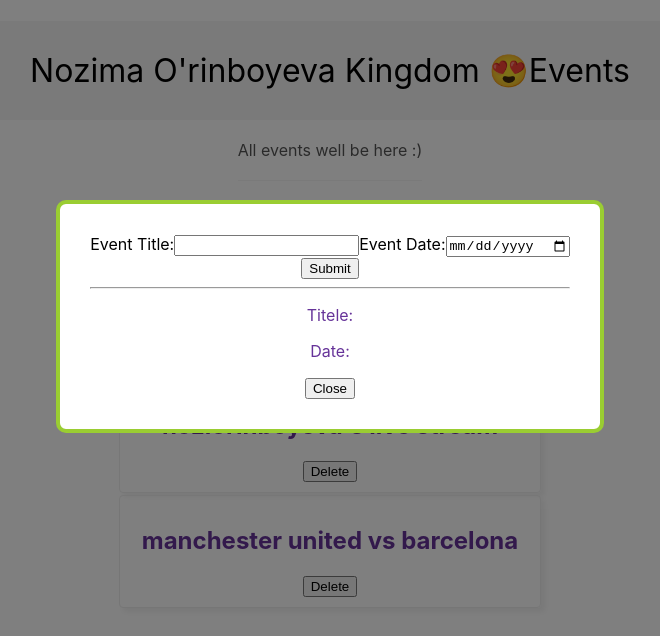
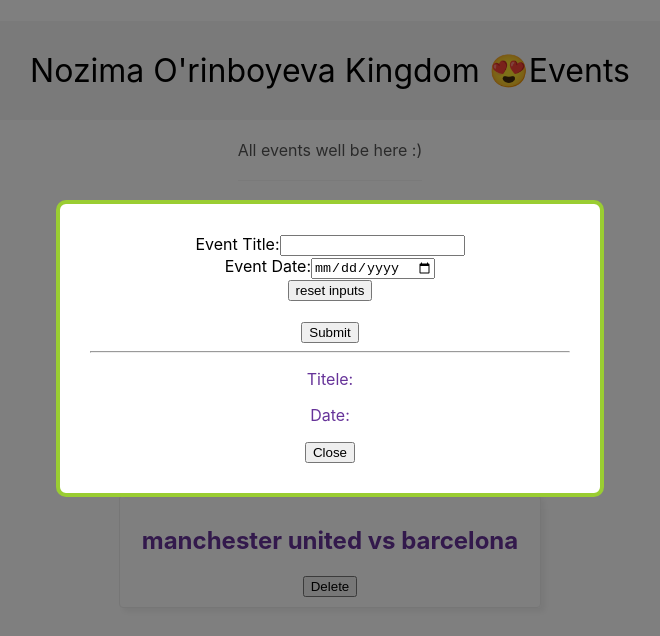
Before and after one commit to NozimaOrinboyeva/react-app, a React (Create React App) app: page / in a window 1280 px wide. Both pictures are taken after a click on the button "New Event". Shown: the top 636 px of the page, without its empty margins (310-970 px from the left). Built offline with nearby package versions, Linux system fonts and the light colour scheme; the HTML template or start-up script is replaced by a standard one.

Commit message:
reset input delet edit

```diff
--- a/src/components/NewEventForm.js
+++ b/src/components/NewEventForm.js
@@ -4,16 +4,26 @@ import { useState } from 'react'
 function NewEventForm() {
     const[title,setTitle] = useState('')
     const [date,setDate] = useState('')
+
+    const resetInputs = () => {
+        setTitle('')
+        setDate('')
+    }
     return (
         <form className="new-event-form">
             <label>
                 <span>Event Title:</span>
-                <input type="text" onChange={(e) => setTitle(e.target.value)}/>
+                <input type="text" onChange={(e) => setTitle(e.target.value)} value={title}/>
             </label>
+            <br />
             <label>
                 <span>Event Date:</span>
-                <input type="date" onChange={(e) => setDate(e.target.value)}/>
+                <input type="date" onChange={(e) => setDate(e.target.value)} value={date}/>
             </label>
+            <br />
+            <button onClick={resetInputs} type="button">reset inputs</button>
+            <br />
+            <br />
             <button>Submit</button>
             <hr/>
             <p>Titele: {title}</p>
```
